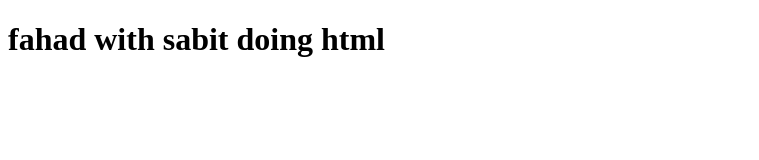
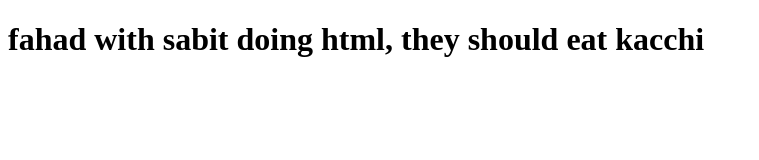
Before and after one commit to MdSaib/testWithFahad, a plain HTML site: page index.html in a window 1280 px wide. Shown: the whole page, without its empty margins (0-759 px from the left). Drawn offline with Linux system fonts and the light colour scheme.

Commit message:
3rd test

```diff
--- a/index.html
+++ b/index.html
@@ -7,6 +7,6 @@
     <title>Document</title>
 </head>
 <body>
-    <h1>fahad with sabit doing html</h1>
+    <h1>fahad with sabit doing html, they should eat kacchi</h1>
 </body>
 </html>
```
